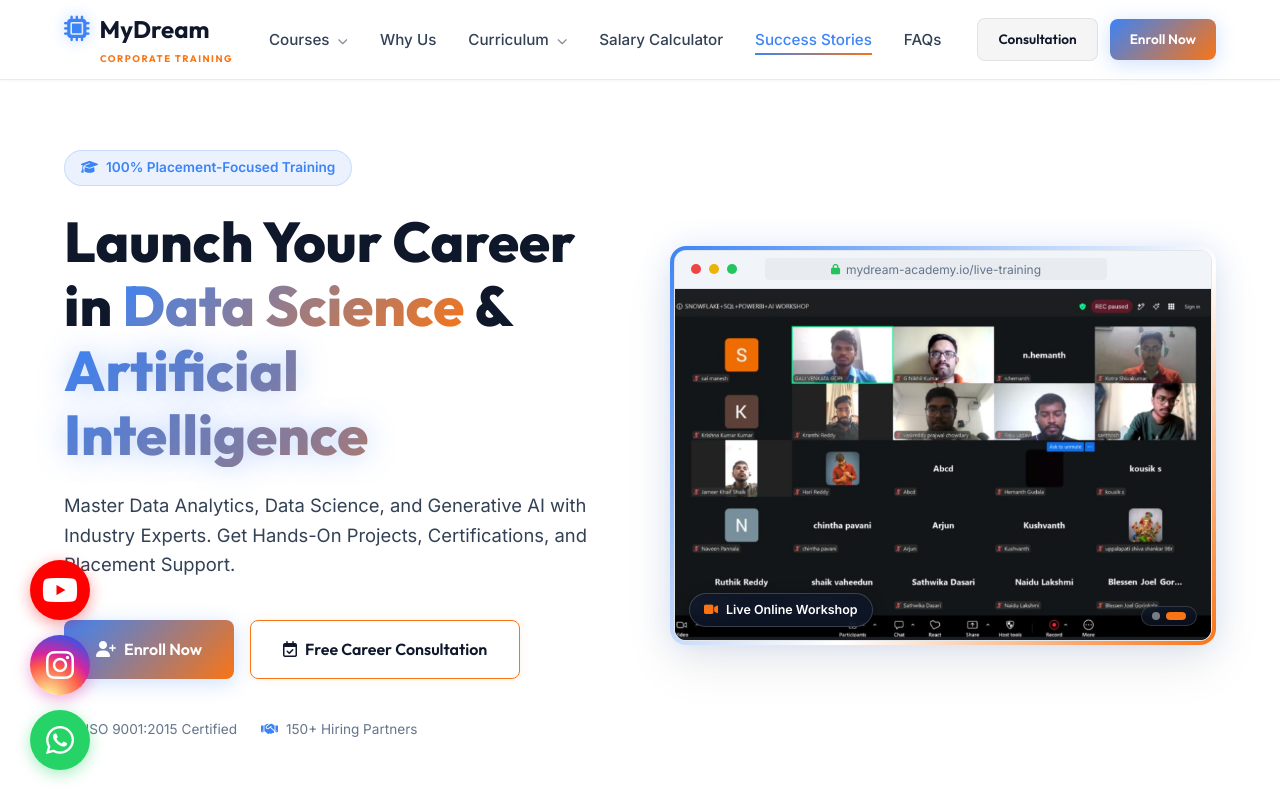
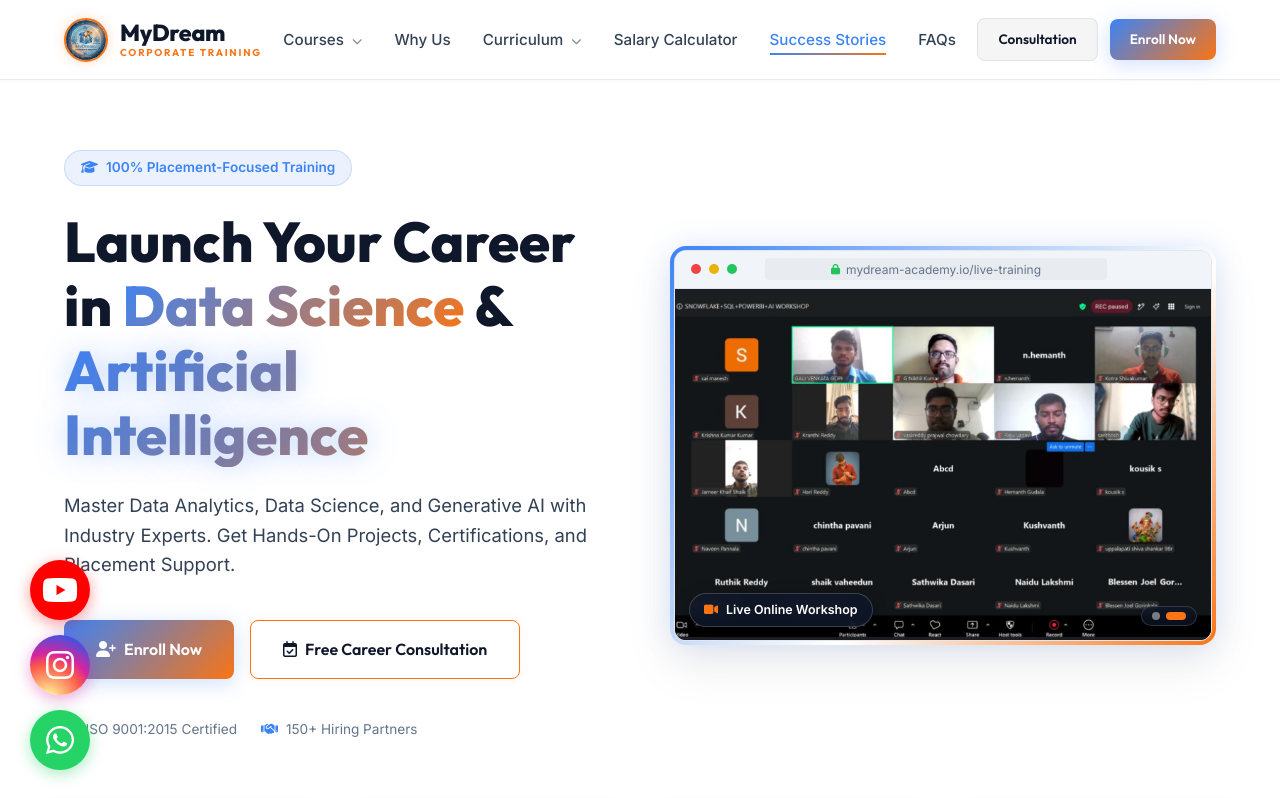
Before and after one commit to venkatagopigali/MY_DREAM, a website: page index.html in a window 1280 px wide. Shown: the top 798 px of the page. Drawn offline with Linux system fonts and the light colour scheme.

Commit message:
Add company logo badge to header and footer, update section tag to Life at MyDream Corporate Training

```diff
--- a/index.html
+++ b/index.html
@@ -92,12 +92,12 @@
     <!-- Sticky Glassmorphic Header -->
     <header class="header" id="header">
         <div class="header-container container">
-            <a href="#" class="logo" id="header-logo" style="display: flex; flex-direction: column; align-items: flex-start; line-height: 1;">
-                <div style="display: flex; align-items: center; gap: 10px;">
-                    <span class="logo-icon"><i class="fa-solid fa-microchip"></i></span>
+            <a href="#" class="logo" id="header-logo">
+                <img src="assets/company_logo.jpg" alt="MyDream Corporate Training Logo" class="brand-logo-img">
+                <div class="logo-text-wrap">
                     <span class="logo-text">MyDream</span>
+                    <span class="logo-subtext">Corporate Training</span>
                 </div>
-                <span style="font-size: 0.6rem; font-weight: 700; letter-spacing: 1.5px; color: var(--secondary-orange); margin-left: 36px; text-transform: uppercase; margin-top: 2px;">Corporate Training</span>
             </a>
 
             <nav class="nav" id="navigation-menu">
@@ -933,7 +933,7 @@
                             <i class="fa-solid fa-star"></i>
                             <i class="fa-solid fa-star"></i>
                         </div>
-                        <p class="testimonial-text">"Transitioning from a traditional mechanical background to Data Science felt daunting. But Nexus's deep ML curriculum and intensive interview mock prep panels gave me the coding skills to clear Amazon's rounds."</p>
+                        <p class="testimonial-text">"Transitioning from a traditional mechanical background to Data Science felt daunting. But MyDream's deep ML curriculum and intensive interview mock prep panels gave me the coding skills to clear Amazon's rounds."</p>
                         <div class="testimonial-author">
                             <div class="author-avatar"><i class="fa-solid fa-user-astronaut"></i></div>
                             <div class="author-info">
@@ -1027,7 +1027,7 @@
         <!-- Gallery Section -->
         <section class="gallery-section container" id="gallery">
             <div class="section-header text-center">
-                <span class="section-tag">Life at Nexus</span>
+                <span class="section-tag">Life at MyDream Corporate Training</span>
                 <h2 class="section-title">Academy Workspace & Hackathons</h2>
                 <p class="section-subtitle">Take a look inside our smart computer labs, live seminars, and placement events.</p>
             </div>
@@ -1261,12 +1261,12 @@
     <footer class="footer">
         <div class="container footer-grid">
             <div class="footer-brand">
-                <a href="#" class="logo" style="display: flex; flex-direction: column; align-items: flex-start; line-height: 1; margin-bottom: 20px;">
-                    <div style="display: flex; align-items: center; gap: 10px;">
-                        <span class="logo-icon"><i class="fa-solid fa-microchip"></i></span>
+                <a href="#" class="logo footer-logo">
+                    <img src="assets/company_logo.jpg" alt="MyDream Corporate Training Logo" class="brand-logo-img">
+                    <div class="logo-text-wrap">
                         <span class="logo-text">MyDream</span>
+                        <span class="logo-subtext">Corporate Training</span>
                     </div>
-                    <span style="font-size: 0.6rem; font-weight: 700; letter-spacing: 1.5px; color: var(--secondary-orange); margin-left: 36px; text-transform: uppercase; margin-top: 2px;">Corporate Training</span>
                 </a>
                 <p>Establishing advanced benchmarks in data engineering, predictive intelligence, and generative models.</p>
                 <div class="social-icons">
--- a/styles.css
+++ b/styles.css
@@ -204,10 +204,47 @@
 .logo {
     display: flex;
     align-items: center;
-    gap: 10px;
-    font-family: var(--font-heading);
-    font-size: 1.5rem;
+    gap: 12px;
+    font-family: var(--font-heading);
+    text-decoration: none;
+    line-height: 1.1;
+}
+.brand-logo-img {
+    width: 44px;
+    height: 44px;
+    border-radius: 50%;
+    object-fit: cover;
+    border: 2px solid var(--secondary-orange);
+    box-shadow: 0 0 12px rgba(249, 115, 22, 0.25);
+    transition: var(--transition-smooth);
+    flex-shrink: 0;
+}
+.logo:hover .brand-logo-img {
+    transform: scale(1.06) rotate(3deg);
+    border-color: var(--primary-blue);
+    box-shadow: 0 0 16px rgba(59, 130, 246, 0.35);
+}
+.logo-text-wrap {
+    display: flex;
+    flex-direction: column;
+    align-items: flex-start;
+}
+.logo-text {
+    font-size: 1.45rem;
+    font-weight: 800;
+    color: var(--text-primary);
+    letter-spacing: -0.3px;
+}
+.logo-subtext {
+    font-size: 0.62rem;
     font-weight: 700;
+    letter-spacing: 1.8px;
+    color: var(--secondary-orange);
+    text-transform: uppercase;
+    margin-top: 2px;
+}
+.footer-logo {
+    margin-bottom: 20px;
 }
 .logo-icon {
     font-size: 1.6rem;
```
Also changed, not shown: assets/company_logo.jpg (added).
